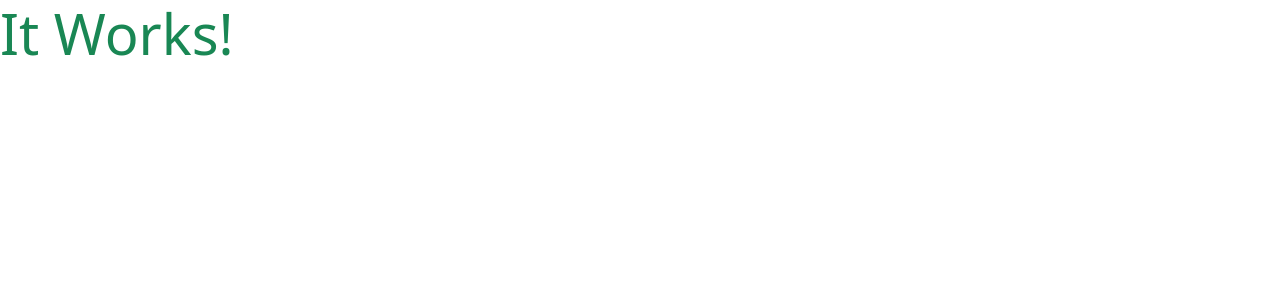
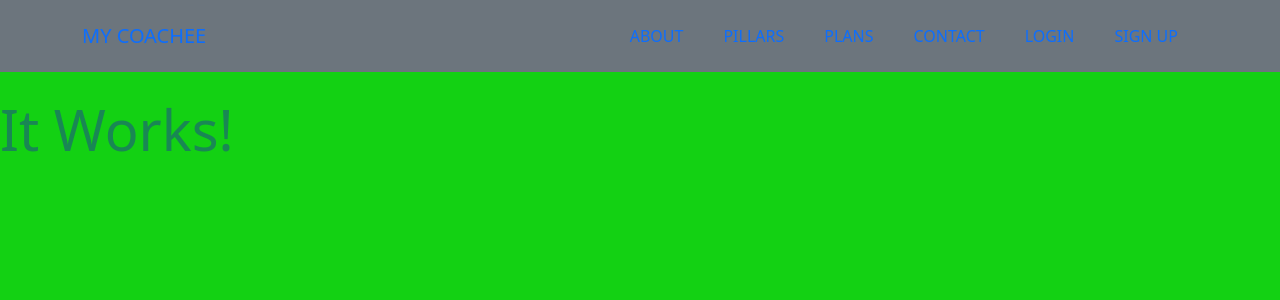
Before and after one commit to Code-Institute-Submissions/alychinque-my-coachee_SepResub, a Django app: page / in a window 1280 px wide. Shown: the top 300 px of the page. Run offline with Django 3.2, Linux system fonts and the light colour scheme.

Commit message:
Added navbar and style file.

```diff
--- /dev/null
+++ b/home/static/home/css/home.css
@@ -0,0 +1,8 @@
+body{
+    background-color: rgb(19, 209, 19);
+
+}
+
+#navbar{
+    color: honeydew!important;
+}
--- a/home/templates/home/index.html
+++ b/home/templates/home/index.html
@@ -1,6 +1,12 @@
-{% extends "base.html" %}#
+{% extends "base.html" %}
+
 {% load static %}
 
+{% block extra_css %}
+    <link rel="stylesheet" href="{% static '/home/css/home.css' %}">
+{% endblock %}
+
 {% block content %}
-    <h1 class="display-4 text-success">It Works!</h1>
+{% include 'navigation/navigation.html' %}
+    <h1 class="display-4 pt-5 mt-5 text-success">It Works!</h1>
 {% endblock %}
--- /dev/null
+++ b/home/templates/navigation/navigation.html
@@ -0,0 +1,20 @@
+<!-- Navigation-->
+<nav class="navbar navbar-expand-lg bg-secondary text-uppercase fixed-top" id="mainNav">
+    <div class="container">
+        <a class="navbar-brand" href="#page-top">My Coachee</a>
+        <button class="navbar-toggler text-uppercase font-weight-bold bg-primary text-white rounded" type="button" data-bs-toggle="collapse" data-bs-target="#navbar" aria-controls="navbar" aria-expanded="false" aria-label="Toggle navigation">
+            Menu
+            <i class="fas fa-bars"></i>
+        </button>
+        <div class="collapse navbar-collapse" id="navbar">
+            <ul class="navbar-nav ms-auto">
+                <li class="nav-item mx-0 mx-lg-1"><a class="nav-link py-3 px-0 px-lg-3 rounded" href="#about">About</a></li>
+                <li class="nav-item mx-0 mx-lg-1"><a class="nav-link py-3 px-0 px-lg-3 rounded" href="#pillars">Pillars</a></li>
+                <li class="nav-item mx-0 mx-lg-1"><a class="nav-link py-3 px-0 px-lg-3 rounded" href="{">Plans</a></li>
+                <li class="nav-item mx-0 mx-lg-1"><a class="nav-link py-3 px-0 px-lg-3 rounded" href="#contact">Contact</a></li>
+                <li class="nav-item mx-0 mx-lg-1"><a class="nav-link py-3 px-0 px-lg-3 rounded" href="{% url 'account_login' %}">Login</a></li>
+                <li class="nav-item mx-0 mx-lg-1"><a class="nav-link py-3 px-0 px-lg-3 rounded signup-button" href="{% url 'account_signup' %}">Sign Up</a></li>
+            </ul>
+        </div>
+    </div>
+</nav>
--- a/my_coachee/settings.py
+++ b/my_coachee/settings.py
@@ -147,6 +147,7 @@ USE_TZ = True
 # https://docs.djangoproject.com/en/3.2/howto/static-files/
 
 STATIC_URL = '/static/'
+STATICFILES_DIRS = (os.path.join(BASE_DIR, 'static'),)
 
 # Default primary key field type
 # https://docs.djangoproject.com/en/3.2/ref/settings/#default-auto-field
--- a/templates/base.html
+++ b/templates/base.html
@@ -33,8 +33,10 @@
     <title>My Coachee {% block extra_title %}{% endblock %}</title>
 </head>
 
-<body>
-    <header class="container-fluid fixed-top"></header>
+<body id="page-top">
+    <header class="container-fluid fixed-top">
+
+    </header>
 
     {% if messages %}
         <div class="message-container"></div>
```
